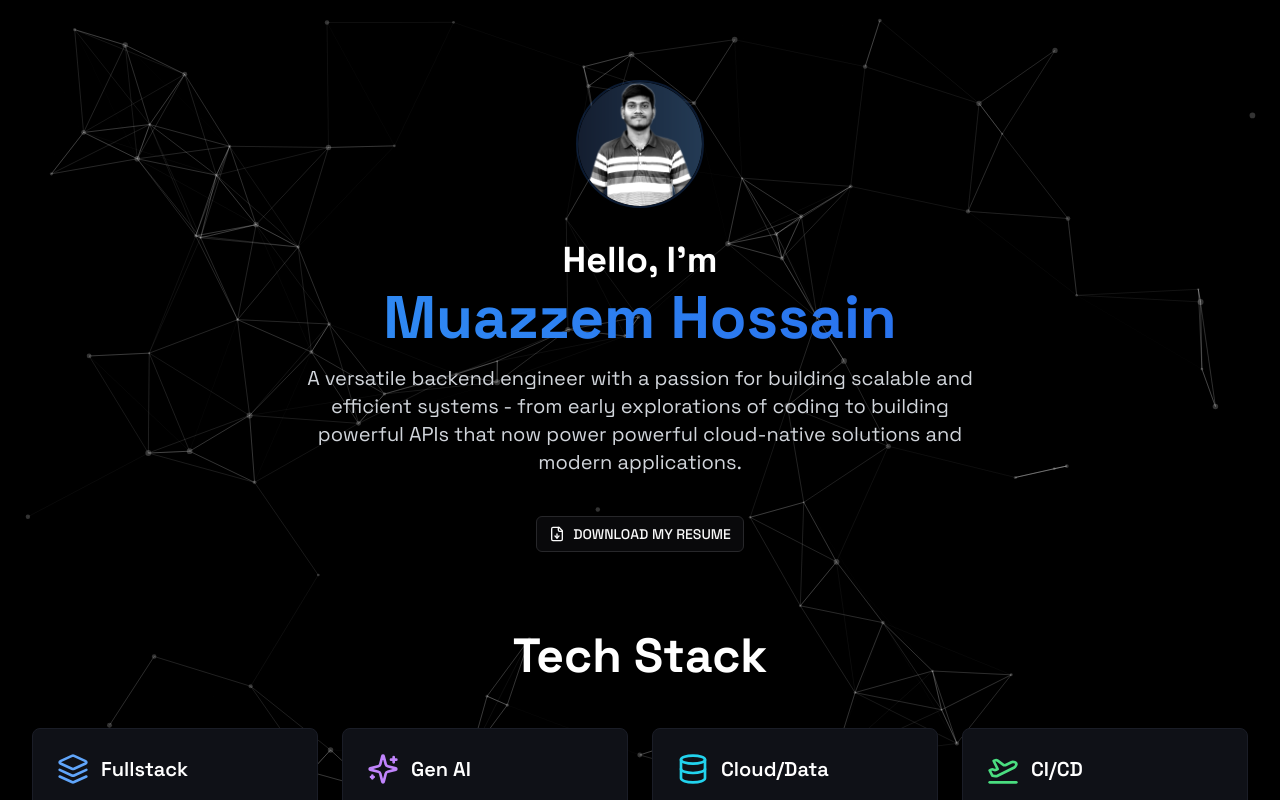
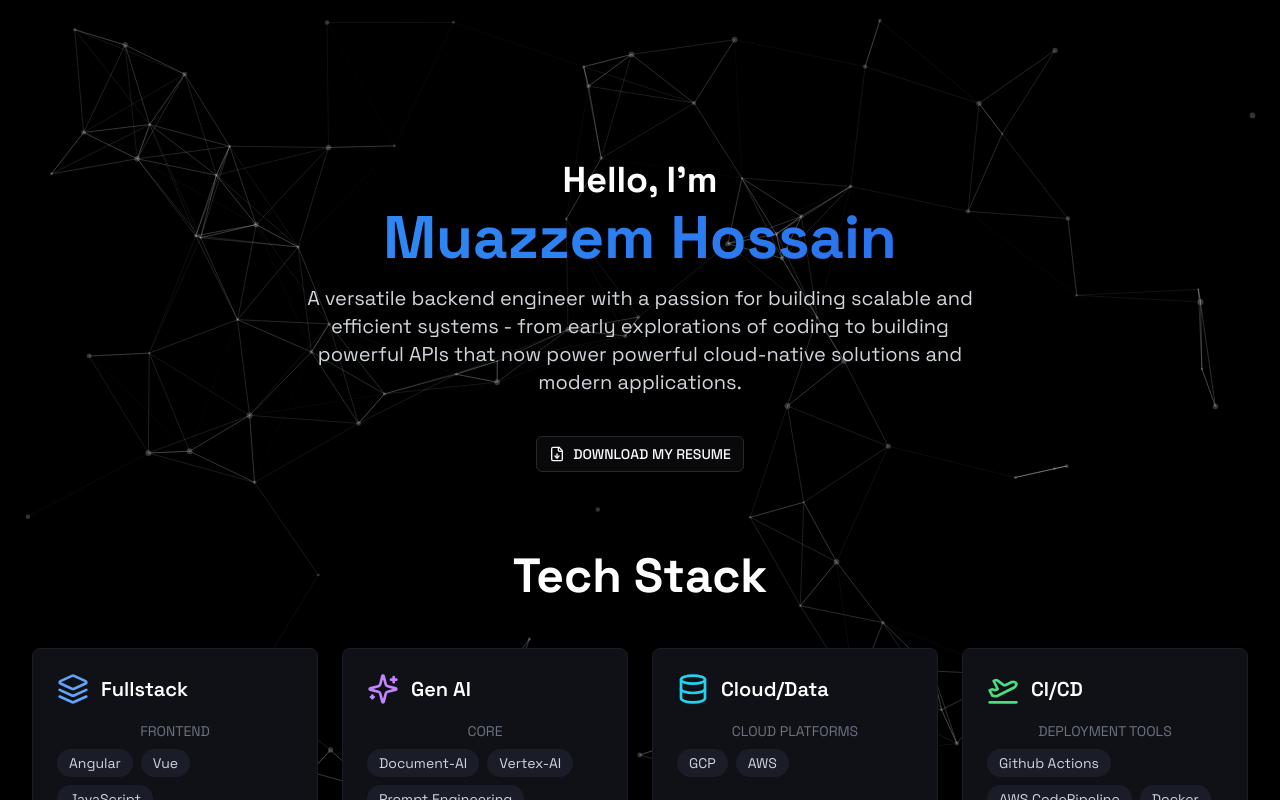
Before and after one commit to Muazzeem/muazzem-hossain, a React (Vite) app: page / in a window 1280 px wide. Shown: the top 800 px of the page. Built offline with nearby package versions, Linux system fonts and the light colour scheme.

Commit message:
remove image

```diff
--- a/src/pages/Index.tsx
+++ b/src/pages/Index.tsx
@@ -17,11 +17,9 @@ const Index = () => {
       {/* Hero Section */}
       <div className="relative z-10 text-center px-4 pt-20">
         <div className="mb-8">
-          <img
-              src="/mamun.png"
-              alt="Profile"
-              className="w-32 h-32 rounded-full mx-auto mb-8 border-2 border-blue-500/20"
-          />
+          <div className="w-10 h-10 rounded-full mx-auto mb-10 border-0">
+
+          </div>
         </div>
 
         <h1 className="text-4xl md:text-4xl font-bold mb-4 text-white">
```
